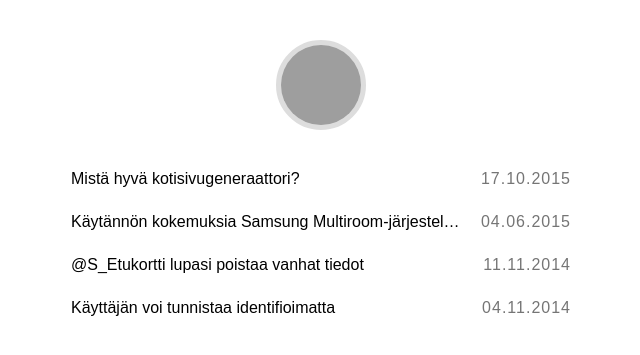
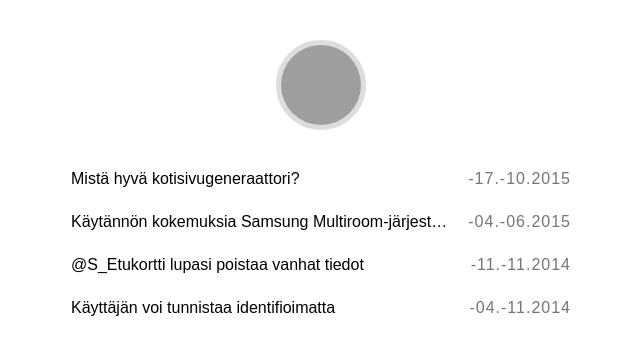
Before and after one commit to klaalo/klaalo.github.io, a Jekyll site: the page built from index.html, in a window 1280 px wide, cut to the strip 0-355 px from the top of the page. Shown: the whole strip, without its empty margins (319-959 px from the left). Built offline with Jekyll 4.4.1, drawn with Linux system fonts in a browser that asks for light colours; some web fonts are replaced; grey boxes are pictures that could not be loaded.

```diff
--- a/index.html
+++ b/index.html
@@ -9,7 +9,7 @@
 
 		<li>
 			<div class="post-date">
-				<span>{{ post.date | date: "%d.%m.%Y" }}</span>
+				<span>{{ post.date | date: "-%d.-%m.%Y" }}</span>
 			</div>
 			<div class="title">
 				<a href="{{ post.url | prepend: site.baseurl }}">{{ post.title }}</a>
```
